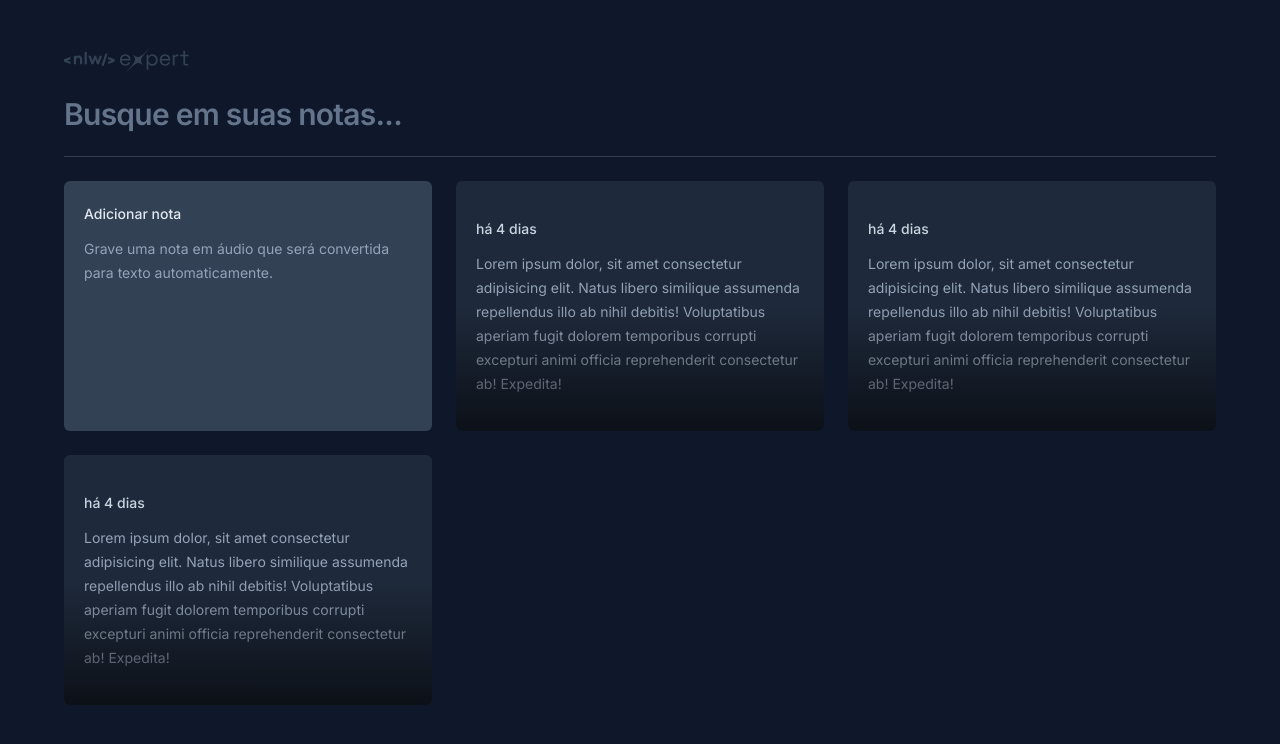
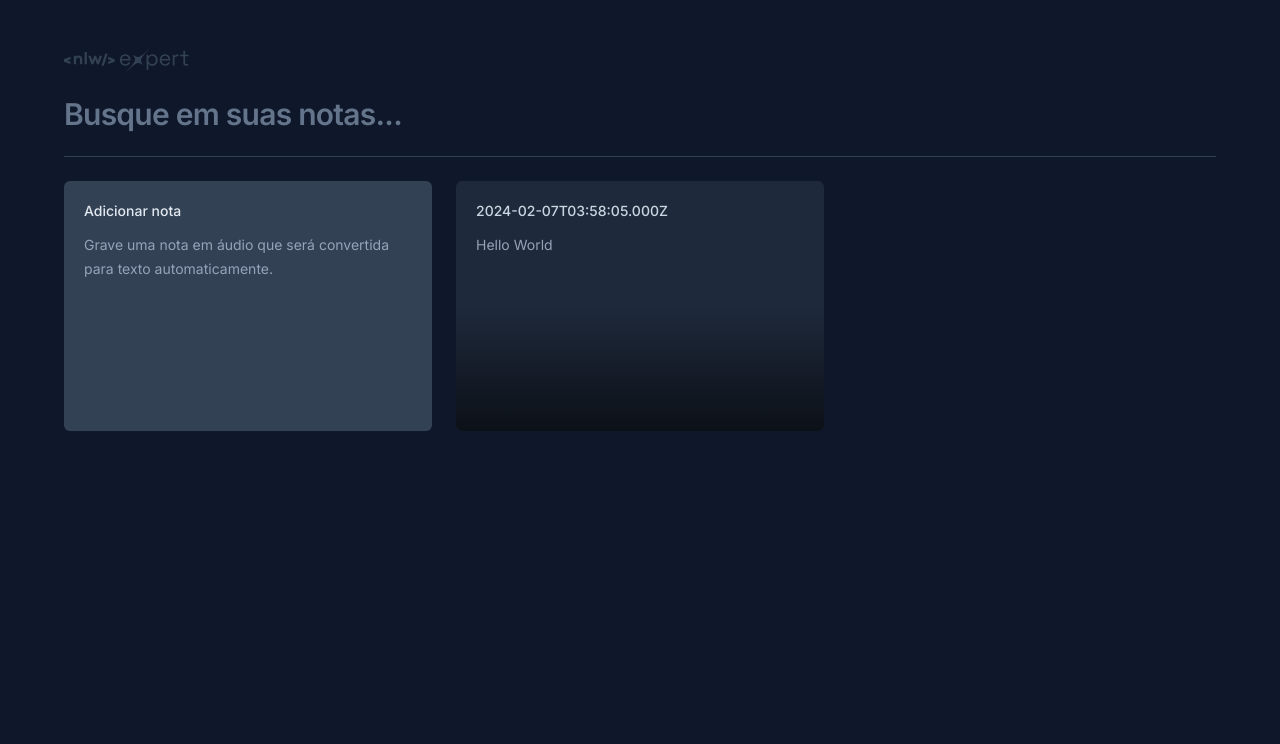
Before and after one commit to OJailson17/notes-nlw-experts-react, a React (Vite) app: page / in a window 1280 px wide. Shown: the top 744 px of the page. Built offline with nearby package versions, Linux system fonts and the light colour scheme.

Commit message:
feat: create new note

```diff
--- a/package.json
+++ b/package.json
@@ -9,8 +9,12 @@
 		"preview": "vite preview"
 	},
 	"dependencies": {
+		"@radix-ui/react-dialog": "^1.0.5",
+		"date-fns": "^3.3.1",
+		"lucide-react": "^0.323.0",
 		"react": "^18.2.0",
-		"react-dom": "^18.2.0"
+		"react-dom": "^18.2.0",
+		"sonner": "^1.4.0"
 	},
 	"devDependencies": {
 		"@types/react": "^18.2.43",
--- a/src/app.tsx
+++ b/src/app.tsx
@@ -1,6 +1,11 @@
 import logo from './assets/logo.svg';
 import { NewNoteCard } from './components/new-note-card';
 import { NoteCard } from './components/note-card';
+
+const note = {
+	date: new Date(),
+	content: 'Hello World',
+};
 
 export function App() {
 	return (
@@ -20,9 +25,7 @@
 			<div className='grid gap-6 grid-cols-3 auto-rows-[250px]'>
 				<NewNoteCard />
 
-				<NoteCard />
-				<NoteCard />
-				<NoteCard />
+				<NoteCard note={note} />
 			</div>
 		</div>
 	);
--- a/src/components/new-note-card.tsx
+++ b/src/components/new-note-card.tsx
@@ -1,10 +1,90 @@
+import * as Dialog from '@radix-ui/react-dialog';
+import { X } from 'lucide-react';
+import { ChangeEvent, FormEvent, useState } from 'react';
+import { toast } from 'sonner';
+
 export const NewNoteCard = () => {
+	const [shouldShowOnBoarding, setShouldShowOnBoarding] = useState(true);
+	const [content, setContent] = useState('');
+
+	const handleStartEditor = () => {
+		setShouldShowOnBoarding(false);
+	};
+
+	const handleContentChange = (event: ChangeEvent<HTMLTextAreaElement>) => {
+		setContent(event.target.value);
+
+		if (event.target.value === '') {
+			setShouldShowOnBoarding(true);
+		}
+	};
+
+	const handleSaveNote = (event: FormEvent) => {
+		event.preventDefault();
+
+		console.log(content);
+
+		toast.success('Nota criada com sucesso!');
+	};
+
 	return (
-		<div className='rounded-md bg-slate-700 p-5 space-y-3 overflow-hidden relative'>
-			<span className='text-sm font-medium text-slate-200'>Adicionar nota</span>
-			<p className='text-sm leading-6 text-slate-400'>
-				Grave uma nota em áudio que será convertida para texto automaticamente.
-			</p>
-		</div>
+		<Dialog.Root>
+			<Dialog.Trigger className='rounded-md flex flex-col bg-slate-700 p-5 gap-3 text-left overflow-hidden relative outline-none hover:ring-2 ring-slate-600 focus-visible:ring-2 focus-visible:ring-lime-400'>
+				<span className='text-sm font-medium text-slate-200'>
+					Adicionar nota
+				</span>
+				<p className='text-sm leading-6 text-slate-400'>
+					Grave uma nota em áudio que será convertida para texto
+					automaticamente.
+				</p>
+			</Dialog.Trigger>
+
+			<Dialog.Portal>
+				<Dialog.Overlay className='inset-0 fixed bg-black/50' />
+				<Dialog.Content className='fixed overflow-hidden left-1/2 top-1/2 -translate-x-1/2 -translate-y-1/2 max-w-[640px] w-full h-[60vh] bg-slate-700 rounded-md flex flex-col outline-none'>
+					<Dialog.Close className='absolute right-0 top-0 bg-slate-800 p-1.5 text-slate-400 hover:text-slate-100'>
+						<X className='size-5' />
+					</Dialog.Close>
+
+					<form onSubmit={handleSaveNote} className='flex-1 flex flex-col'>
+						<div className='flex flex-1 flex-col gap-3 p-5'>
+							<span className='text-sm font-medium text-slate-300'>
+								Adicionar nota
+							</span>
+
+							{shouldShowOnBoarding ? (
+								<p className='text-sm leading-6 text-slate-400'>
+									Comece{' '}
+									<button className='font-medium text-lime-400 hover:underline'>
+										gravando uma nota
+									</button>{' '}
+									em áudio ou se preferir{' '}
+									<button
+										onClick={handleStartEditor}
+										className='font-medium text-lime-400 hover:underline'
+									>
+										utilize apenas texto
+									</button>
+									.
+								</p>
+							) : (
+								<textarea
+									autoFocus
+									className='text-sm leading-6 text-slate-400 bg-transparent resize-none flex-1 outline-none'
+									onChange={handleContentChange}
+								/>
+							)}
+						</div>
+
+						<button
+							type='submit'
+							className='w-full bg-lime-400 py-4 text-center text-sm text-lime-950 outline-none font-medium hover:bg-lime-500'
+						>
+							Salvar nota
+						</button>
+					</form>
+				</Dialog.Content>
+			</Dialog.Portal>
+		</Dialog.Root>
 	);
 };
--- a/src/components/note-card.tsx
+++ b/src/components/note-card.tsx
@@ -1,15 +1,57 @@
-export const NoteCard = () => {
+import * as Dialog from '@radix-ui/react-dialog';
+import { formatDistanceToNow } from 'date-fns';
+import { ptBR } from 'date-fns/locale';
+import { X } from 'lucide-react';
+
+interface NoteCardProps {
+	note: {
+		date: Date;
+		content: string;
+	};
+}
+
+export const NoteCard = ({ note }: NoteCardProps) => {
 	return (
-		<button className='rounded-md text-left bg-slate-800 p-5 space-y-3 overflow-hidden outline-none relative hover:ring-2 ring-slate-600 focus-visible:ring-2 focus-visible:ring-lime-400'>
-			<span className='text-sm font-medium text-slate-300'>há 4 dias</span>
-			<p className='text-sm leading-6 text-slate-400'>
-				Lorem ipsum dolor, sit amet consectetur adipisicing elit. Natus libero
-				similique assumenda repellendus illo ab nihil debitis! Voluptatibus
-				aperiam fugit dolorem temporibus corrupti excepturi animi officia
-				reprehenderit consectetur ab! Expedita!
-			</p>
+		<Dialog.Root>
+			<Dialog.Trigger className='rounded-md text-left flex flex-col bg-slate-800 p-5 gap-3 overflow-hidden outline-none relative hover:ring-2 ring-slate-600 focus-visible:ring-2 focus-visible:ring-lime-400'>
+				<span className='text-sm font-medium text-slate-300'>
+					{note.date.toISOString()}
+				</span>
+				<p className='text-sm leading-6 text-slate-400'>{note.content}</p>
 
-			<div className='absolute bottom-0 left-0 right-0 h-1/2 bg-gradient-to-t from-black/60 to-black/0 pointer-events-none' />
-		</button>
+				<div className='absolute bottom-0 left-0 right-0 h-1/2 bg-gradient-to-t from-black/60 to-black/0 pointer-events-none' />
+			</Dialog.Trigger>
+
+			<Dialog.Portal>
+				<Dialog.Overlay className='inset-0 fixed bg-black/50' />
+				<Dialog.Content className='fixed overflow-hidden left-1/2 top-1/2 -translate-x-1/2 -translate-y-1/2 max-w-[640px] w-full h-[60vh] bg-slate-700 rounded-md flex flex-col outline-none'>
+					<Dialog.Close className='absolute right-0 top-0 bg-slate-800 p-1.5 text-slate-400 hover:text-slate-100'>
+						<X className='size-5' />
+					</Dialog.Close>
+
+					<div className='flex flex-1 flex-col gap-3 p-5'>
+						<span className='text-sm font-medium text-slate-300'>
+							{formatDistanceToNow(note.date, {
+								locale: ptBR,
+								addSuffix: true,
+							})}
+						</span>
+
+						<p className='text-sm leading-6 text-slate-400'>{note.content}</p>
+					</div>
+
+					<button
+						type='button'
+						className='w-full bg-slate-800 py-4 text-center text-sm text-slate-300 outline-none font-medium group'
+					>
+						Deseja{' '}
+						<span className='text-red-400 group-hover:underline'>
+							apagar essa nota
+						</span>
+						?
+					</button>
+				</Dialog.Content>
+			</Dialog.Portal>
+		</Dialog.Root>
 	);
 };
--- a/src/main.tsx
+++ b/src/main.tsx
@@ -1,10 +1,12 @@
 import React from 'react';
 import ReactDOM from 'react-dom/client';
+import { Toaster } from 'sonner';
 import { App } from './app';
 import './index.css';
 
 ReactDOM.createRoot(document.getElementById('root')!).render(
 	<React.StrictMode>
 		<App />
+		<Toaster richColors />
 	</React.StrictMode>,
 );
```
Also changed, not shown: 1 other file (tests, documents, lock files or other folders).
